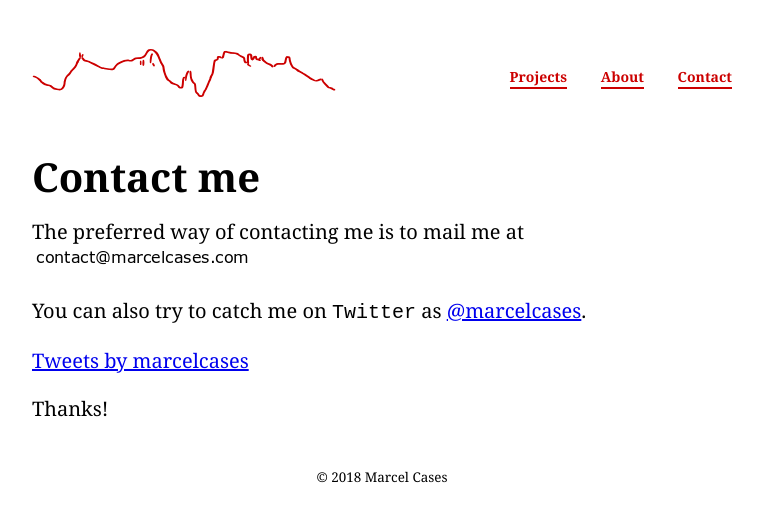
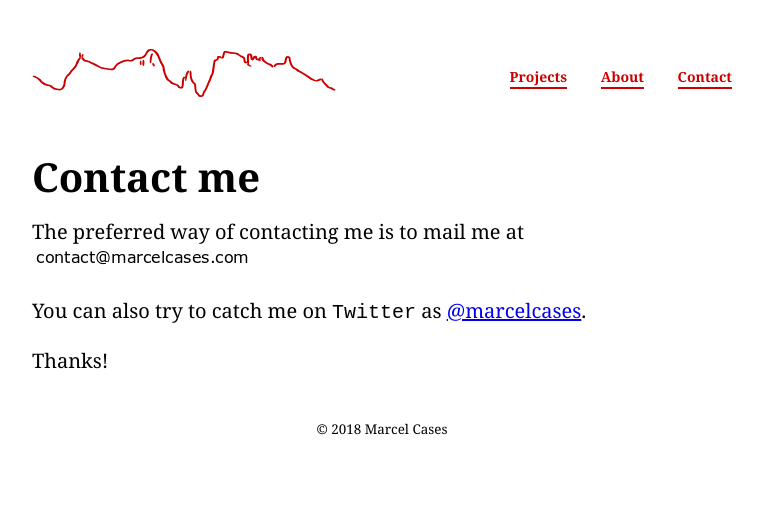
Before and after one commit to marcelcases/marcelcases.github.io, a Jekyll site: the page built from contact.markdown, in a window 1280 px wide. Shown: the top 522 px of the page, without its empty margins (258-1021 px from the left). Built offline with Jekyll 4.4.1, drawn with Linux system fonts in a browser that asks for light colours; comment, search, counter and statistics services are not loaded.

Commit message:
Update contact.markdown

```diff
--- a/contact.markdown
+++ b/contact.markdown
@@ -16,6 +16,4 @@
 
 [@marcelcases]: https://twitter.com/marcelcases
 
-<a class="twitter-timeline" data-width="450" data-height="800" data-theme="light" href="https://twitter.com/marcelcases?ref_src=twsrc%5Etfw">Tweets by marcelcases</a> <script async src="https://platform.twitter.com/widgets.js" charset="utf-8"></script>
-
 Thanks!
```
